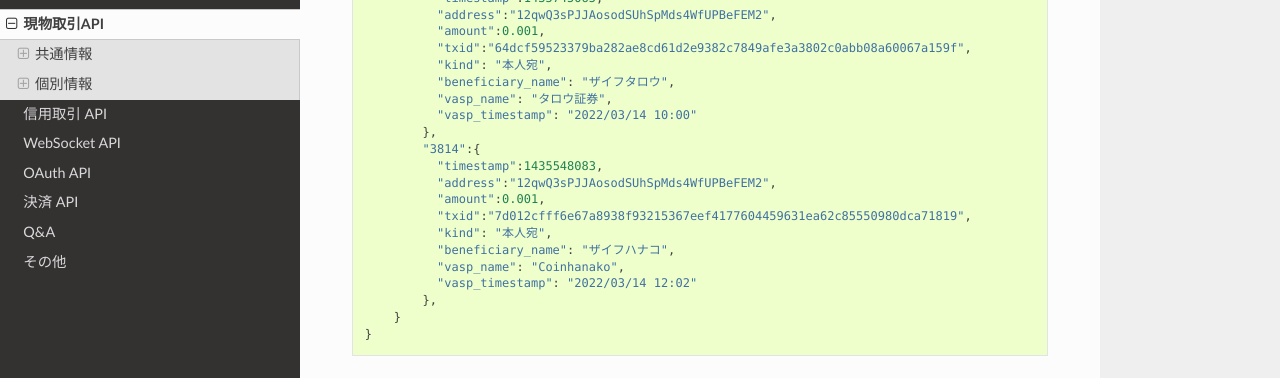
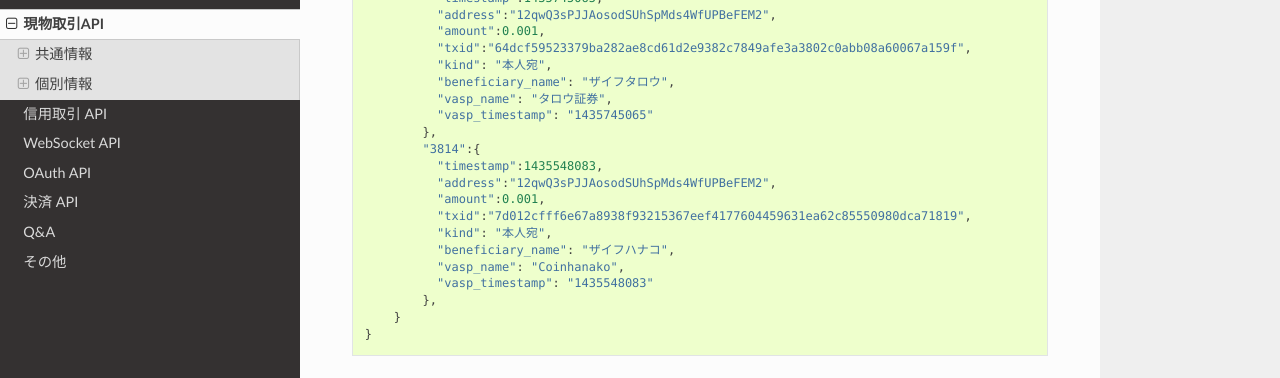
Before and after one commit to zaifdotjp/api-doc, a Sphinx documentation site: the page built from docs/TradingAPI.md, in a window 1280 px wide and 900 px high, scrolled down 17081 px. Shown: the part 152-530 px from the top of the window. Built offline with Sphinx 7.4.7 and the Read the Docs theme 2.0.0, drawn with Linux system fonts in a browser that asks for light colours.

Commit message:
ZAIF-9384 timestampのサンプル用フォーマットを修正

```diff
--- a/docs/TradingAPI.md
+++ b/docs/TradingAPI.md
@@ -848,7 +848,7 @@ vasp_timestamp    VASP情報登録日時   UNIX_TIMESTAMP
           "kind": "本人宛",
           "beneficiary_name": "ザイフタロウ",
           "vasp_name": "タロウ証券",
-          "vasp_timestamp": "2022/03/14 10:00"
+          "vasp_timestamp": "1435745065"
         },
         "3814":{
           "timestamp":1435548083,
@@ -858,7 +858,7 @@ vasp_timestamp    VASP情報登録日時   UNIX_TIMESTAMP
           "kind": "本人宛",
           "beneficiary_name": "ザイフハナコ",
           "vasp_name": "Coinhanako",
-          "vasp_timestamp": "2022/03/14 12:02"
+          "vasp_timestamp": "1435548083"
         },
     }
 }
```
